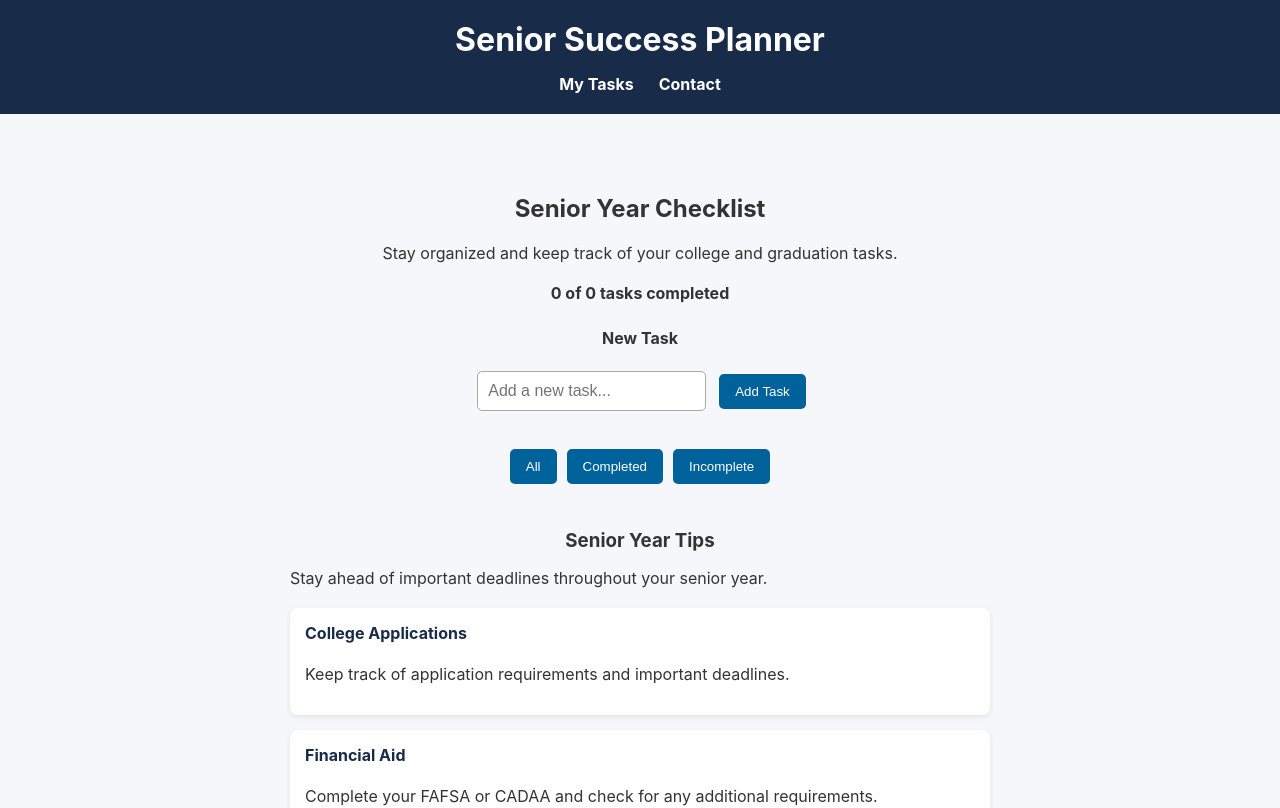
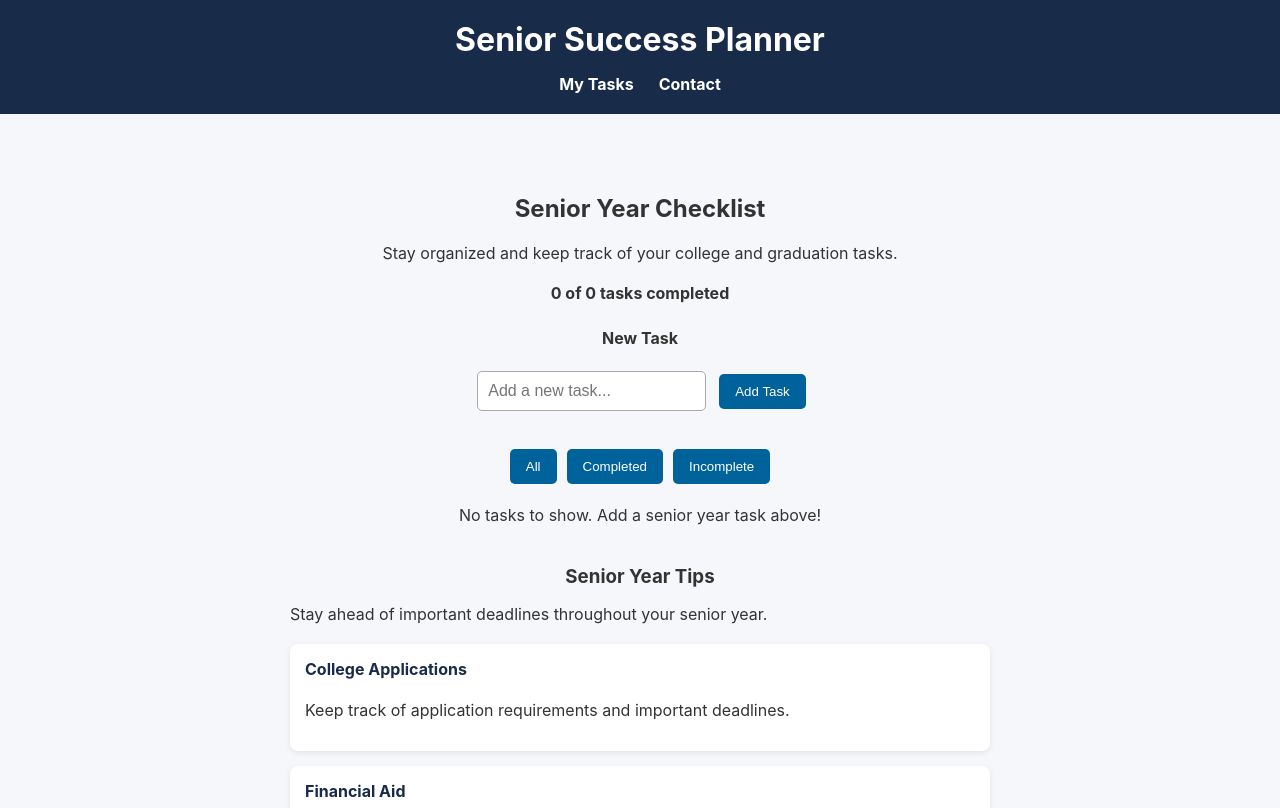
Before and after one commit to Aprolyx/senior-success-planner, a React (Create React App) app: page /#/todos in a window 1280 px wide. Shown: the top 808 px of the page. Built offline with nearby package versions, Linux system fonts and the light colour scheme.

Commit message:
Add senior resources and improve user experience

```diff
--- a/src/components/TaskList.js
+++ b/src/components/TaskList.js
@@ -1,6 +1,13 @@
 function TaskList({ filteredTasks, toggleTask, deleteTask }) {
   return (
     <div>
+
+      {filteredTasks.length === 0 && (
+        <p className="empty-message">
+          No tasks to show. Add a senior year task above!
+        </p>
+      )}
+
       {filteredTasks.map(function(task) {
         return (
           <div key={task.id} className="task-item">
@@ -11,8 +18,8 @@ function TaskList({ filteredTasks, toggleTask, deleteTask }) {
             />
 
             <p className={task.completed ? 'completed' : ''}>
-  {task.text}
-</p>
+              {task.text}
+            </p>
 
             <button onClick={() => deleteTask(task.id)}>
               Delete
@@ -20,6 +27,7 @@ function TaskList({ filteredTasks, toggleTask, deleteTask }) {
           </div>
         );
       })}
+
     </div>
   );
 }
```
